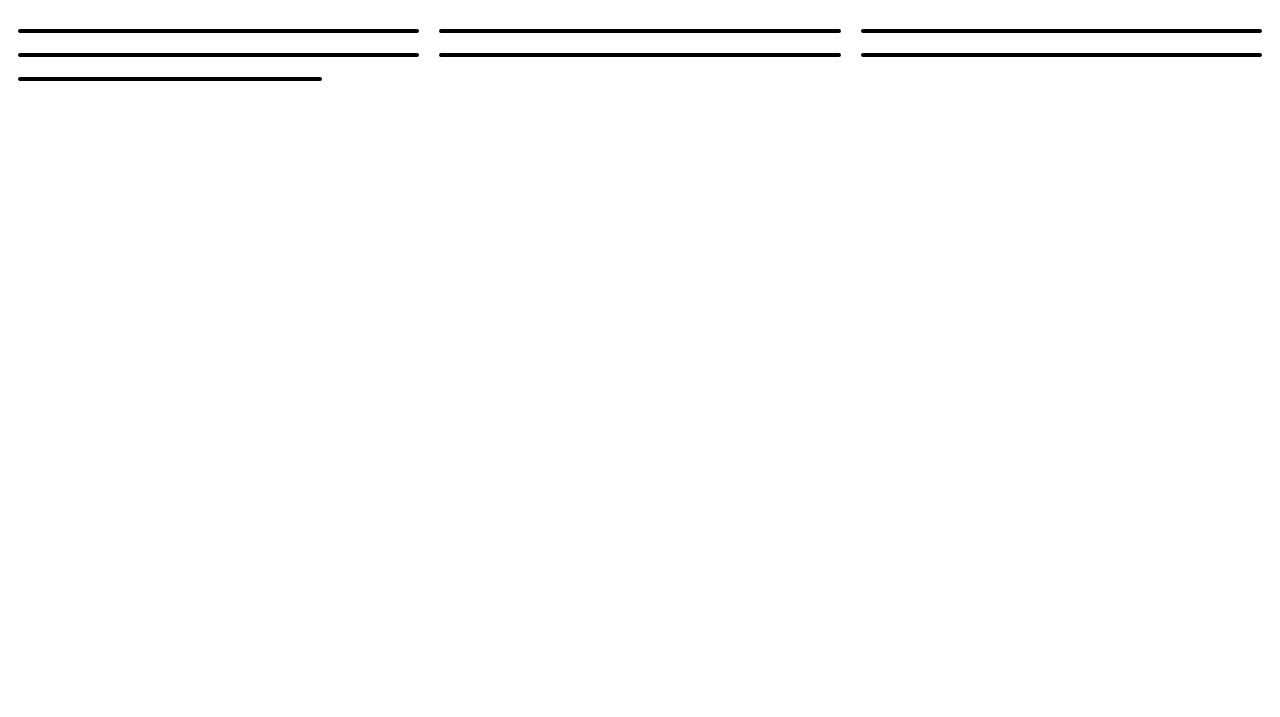
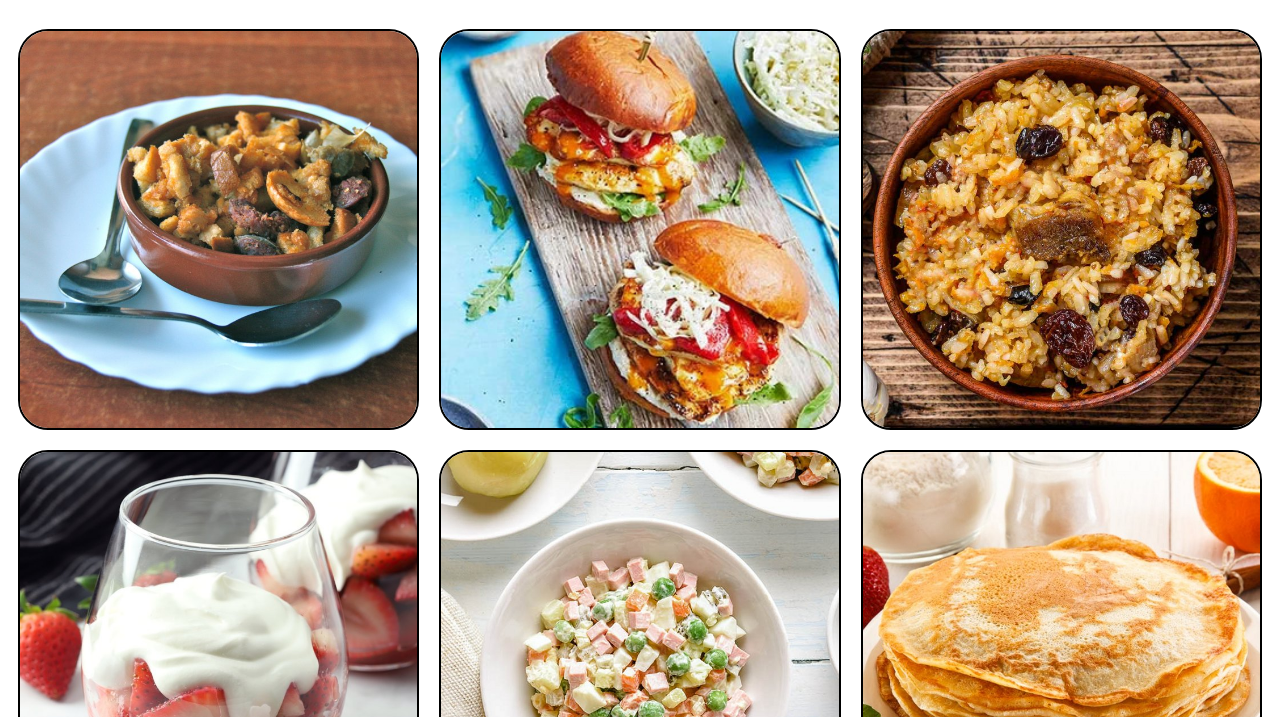
Before and after one commit to rajat-1827/galary, a plain HTML site: page index.html in a window 1280 px wide. Shown: the part 83-800 px from the top of the page. Drawn offline with Linux system fonts and the light colour scheme.

Commit message:
Update index.html

```diff
--- a/index.html
+++ b/index.html
@@ -28,13 +28,14 @@
 <body>
     <h1>Gallery</h1>
     <div class="flexcontainer">
-        <img src="img1.jpg" alt="">
-        <img src="img2.jpg" alt="">
-        <img src="img3.jpg" alt="">
-        <img src="img4.jpg" alt="">
-        <img src="img5.jpg" alt="">
-        <img src="img6.jpg" alt="">
-        <img src="img7.jpg" alt="" style="flex-grow: unset;">
+        <img src="images/img1.jpg" alt="">
+        <img src="images/img2.jpg" alt="">
+        <img src="images/img3.jpg" alt="">
+        <img src="images/img4.jpg" alt="">
+        <img src="images/img5.jpg" alt="">
+        <img src="images/img6.jpg" alt="">
+        <img src="images/img7.jpg" alt="" style="flex-grow: unset;">
     </div>
 </body>
+
 </html>
```
